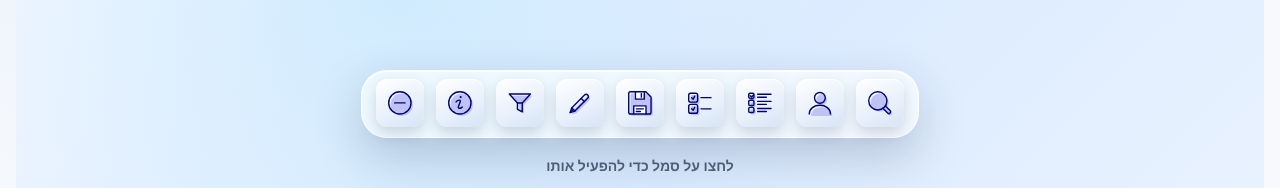
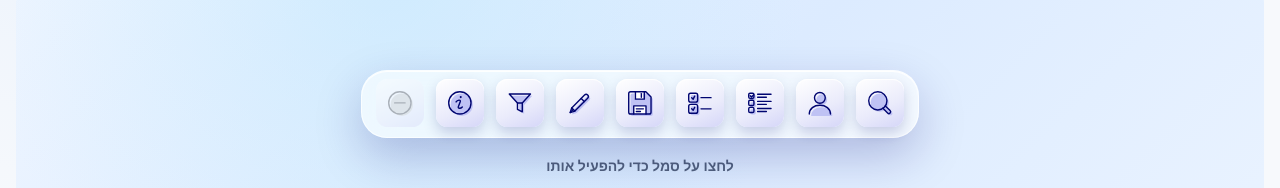
Before and after one commit to Far-Art/features-testing, an Angular app: page /dock in a window 1280 px wide. Shown: the part 232-420 px from the top of the page. Built offline with nearby package versions, Linux system fonts and the light colour scheme.

Commit message:
update styles add optional tone param

```diff
--- a/src/app/components/ims-dock/ims-dock-item.html
+++ b/src/app/components/ims-dock/ims-dock-item.html
@@ -9,7 +9,11 @@
         (blur)="blurred.emit()"
         (click)="onActivate($event)"
     >
-        <ims-duo-icon class="ims-dock-item__icon" [icon]="data.icon" />
+        <ims-duo-icon
+            class="ims-dock-item__icon"
+            [icon]="data.icon"
+            [tone]="data.disabled ? 'muted' : (data.tone ?? null)"
+        />
     </a>
 } @else {
     <button
@@ -21,7 +25,11 @@
         (blur)="blurred.emit()"
         (click)="onActivate($event)"
     >
-        <ims-duo-icon class="ims-dock-item__icon" [icon]="data.icon" />
+        <ims-duo-icon
+            class="ims-dock-item__icon"
+            [icon]="data.icon"
+            [tone]="data.disabled ? 'muted' : (data.tone ?? null)"
+        />
     </button>
 }
 
--- a/src/app/components/ims-dock/ims-dock-item.scss
+++ b/src/app/components/ims-dock/ims-dock-item.scss
@@ -22,24 +22,33 @@
     padding: 0;
     border: 0;
     border-radius: 24%;
-    background: linear-gradient(155deg, #ffffff, #e8f0fb 60%, #d6e4f5);
+    background: linear-gradient(
+        155deg,
+        var(--ims-color-surface-panel),
+        var(--ims-color-interactive-subtle) 60%,
+        var(--ims-color-interactive-alt-subtle)
+    );
     box-shadow:
-        inset 0 1px 0 rgba(255, 255, 255, 0.9),
-        0 6px 14px rgba(32, 51, 84, 0.18);
+        inset 0 1px 0 color-mix(in srgb, var(--ims-color-surface-panel) 90%, transparent),
+        0 6px 14px color-mix(in srgb, var(--ims-color-on-surface) 18%, transparent);
     cursor: pointer;
     font: inherit;
     line-height: 1;
 }
 
 .ims-dock-item__button:focus-visible {
-    outline: 3px solid rgba(23, 105, 170, 0.45);
+    outline: 3px solid var(--ims-color-focus-ring);
     outline-offset: 3px;
 }
 
-.ims-dock-item--disabled .ims-dock-item__button {
+.ims-dock-item__button:disabled {
     cursor: not-allowed;
     opacity: 0.4;
     box-shadow: none;
+}
+
+:host(.ims-dock-item--disabled) {
+    cursor: not-allowed;
 }
 
 .ims-dock-item__icon {
@@ -56,8 +65,8 @@
     translate: -50% 0;
     padding: 4px 10px;
     border-radius: 8px;
-    background: rgba(24, 33, 47, 0.92);
-    color: #fff;
+    background: color-mix(in srgb, var(--ims-color-surface-inverse) 92%, transparent);
+    color: var(--ims-color-on-surface-inverse);
     font-size: 0.78rem;
     font-weight: 600;
     white-space: nowrap;
--- a/src/app/components/ims-dock/ims-dock.model.ts
+++ b/src/app/components/ims-dock/ims-dock.model.ts
@@ -1,4 +1,4 @@
-import type {ImsDuoIconDefinition} from '../ims-duo-icon';
+import type {ImsDuoIconDefinition, ImsDuoIconTone} from '../ims-duo-icon';
 
 /** A single icon shown in the {@link ImsDock}. */
 export interface ImsDockItem {
@@ -8,6 +8,8 @@ export interface ImsDockItem {
     label: string;
     /** Duotone icon painted inside the item. */
     icon: ImsDuoIconDefinition;
+    /** Optional palette override for the duotone icon. */
+    tone?: ImsDuoIconTone;
     /** Optional router target; when set the item renders as a router link. */
     routerLink?: string;
     /** When true the item is dimmed and excluded from activation. */
--- a/src/app/components/ims-dock/ims-dock.scss
+++ b/src/app/components/ims-dock/ims-dock.scss
@@ -20,11 +20,11 @@
     gap: var(--ims-dock-gap, 12px);
     padding: 10px 14px;
     border-radius: 26px;
-    background: color-mix(in srgb, #fff 62%, transparent);
-    border: 1px solid rgba(255, 255, 255, 0.7);
+    background: color-mix(in srgb, var(--ims-color-surface-panel) 62%, transparent);
+    border: 1px solid color-mix(in srgb, var(--ims-color-surface-panel) 70%, transparent);
     box-shadow:
-        inset 0 1px 0 rgba(255, 255, 255, 0.9),
-        0 18px 48px rgba(32, 51, 84, 0.22);
+        inset 0 1px 0 color-mix(in srgb, var(--ims-color-surface-panel) 90%, transparent),
+        0 18px 48px color-mix(in srgb, var(--ims-color-on-surface) 22%, transparent);
     backdrop-filter: blur(18px) saturate(140%);
 }
 
```
